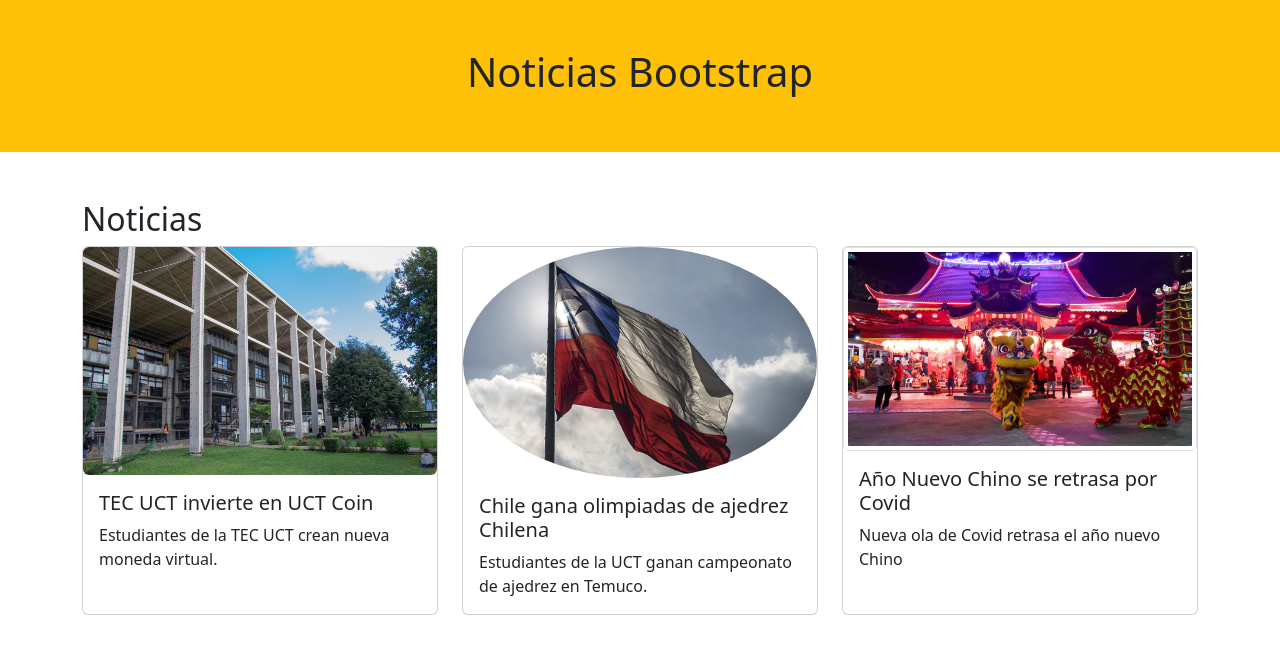
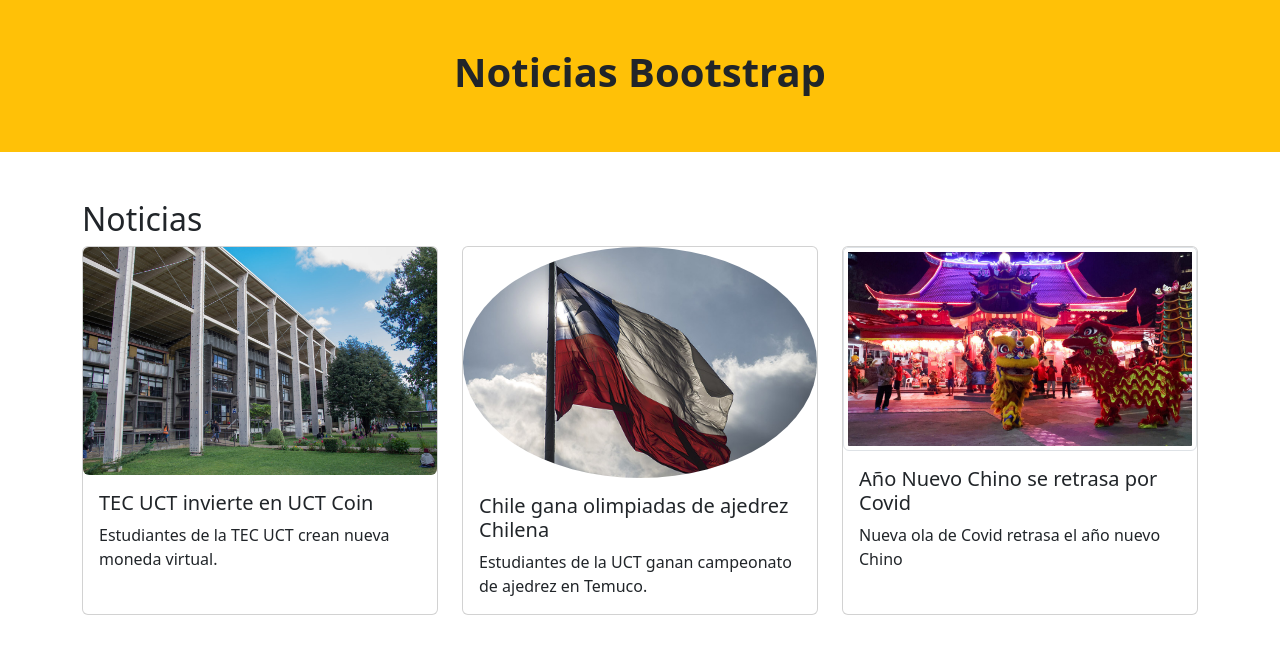
Before and after one commit to Oscar-UCT/TareaEspontanea, a plain HTML site: page index.html in a window 1280 px wide. Drawn offline with nearby package versions, Linux system fonts and the light colour scheme.

Commit message:
Add files via upload

```diff
--- a/index.html
+++ b/index.html
@@ -14,7 +14,7 @@
 
 <body>
     <header class="bg-warning text-center p-5 mb-5">
-        <h1>Noticias Bootstrap</h1>
+        <h1 class="fw-bold">Noticias Bootstrap</h1>
     </header>
     <div class="container">
         <h2>Noticias</h2>
```
